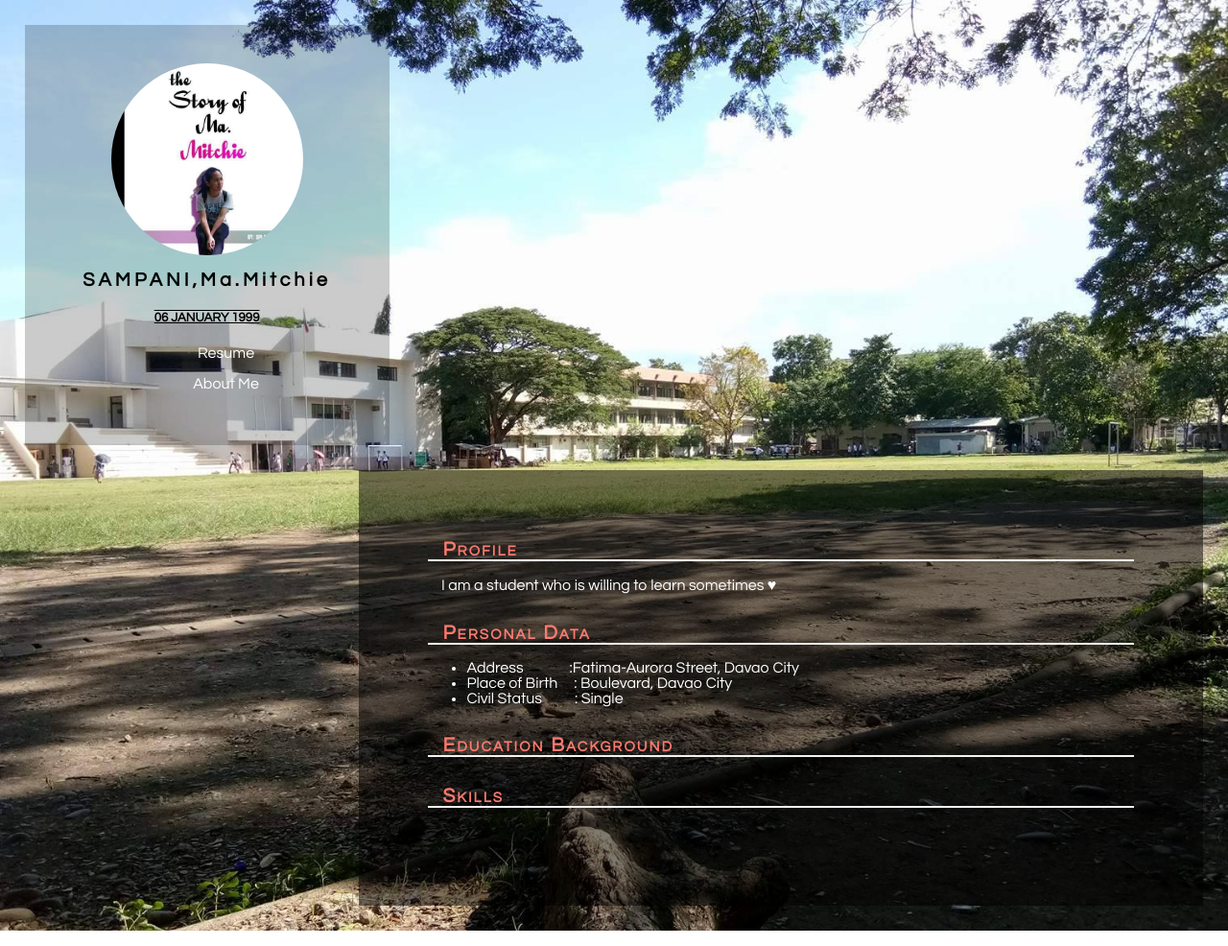
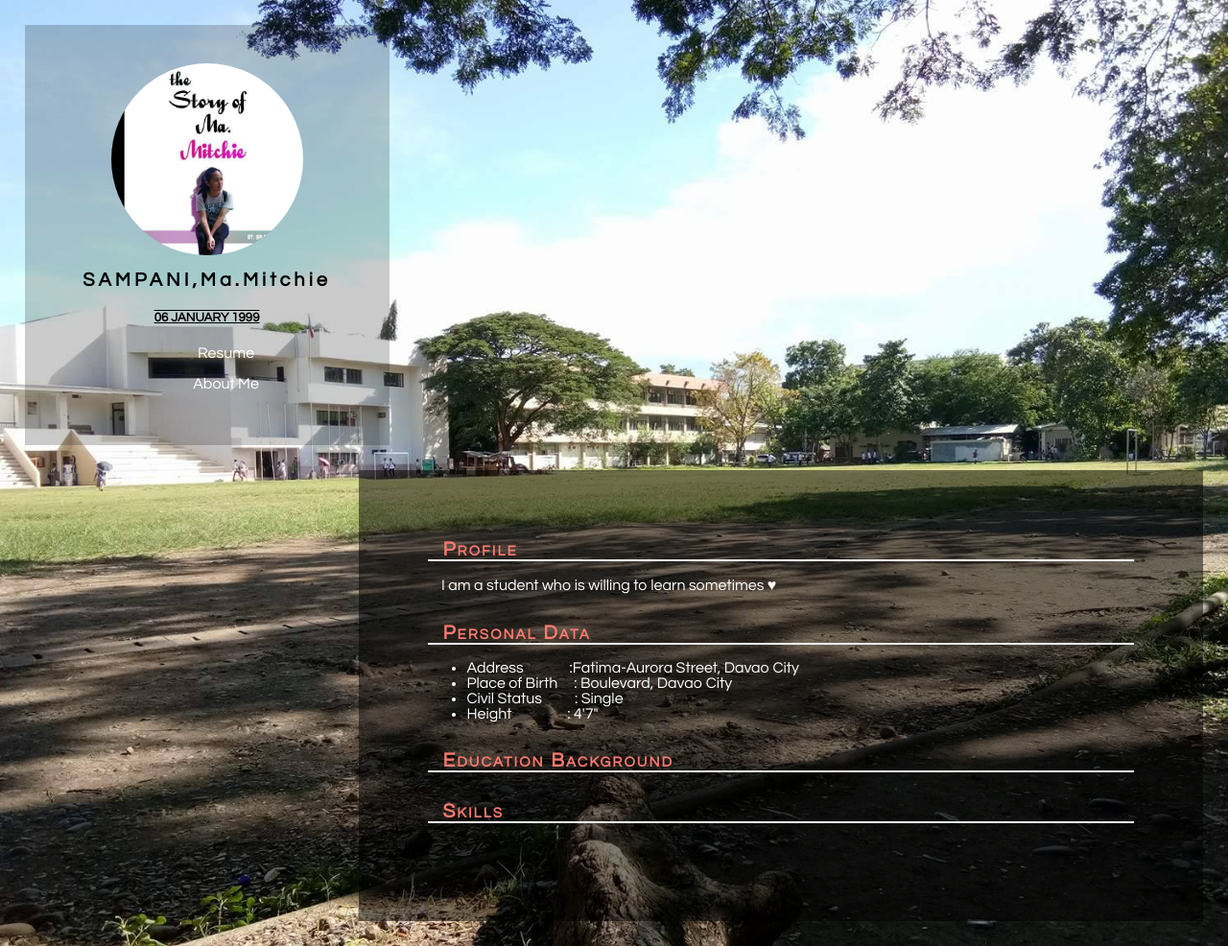
Before and after one commit to mitchSam/SAMPANI_Mitchie_PersonalWebsite, a plain HTML site: page index2.html in a window 1280 px wide. Shown: the whole page at 96% size. Drawn offline with Linux system fonts and the light colour scheme.

Commit message:
con index2

```diff
--- a/index2.html
+++ b/index2.html
@@ -39,6 +39,7 @@
 			  <li> Address &nbsp &nbsp &nbsp &nbsp &nbsp &nbsp &nbsp:Fatima-Aurora Street, Davao City
 			  <li> Place of Birth &nbsp &nbsp : Boulevard, Davao City
 			  <li> Civil Status &nbsp &nbsp &nbsp &nbsp &nbsp: Single
+			  <li> Height &nbsp &nbsp &nbsp &nbsp &nbsp &nbsp &nbsp &nbsp : 4'7"
 			</ul>
 		</div>
 
```
